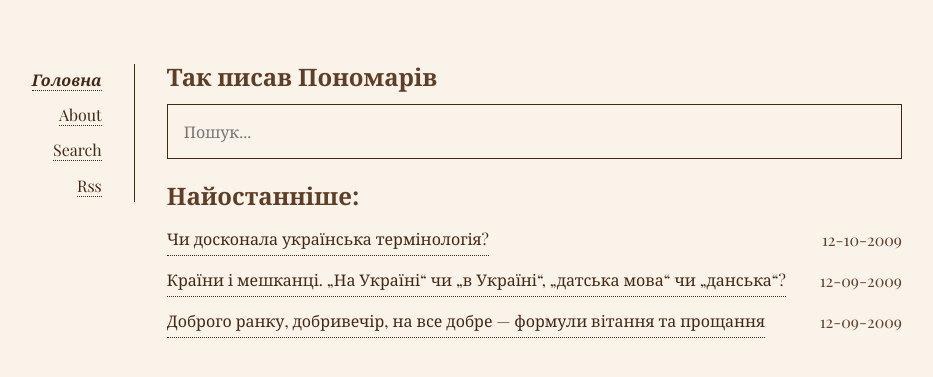
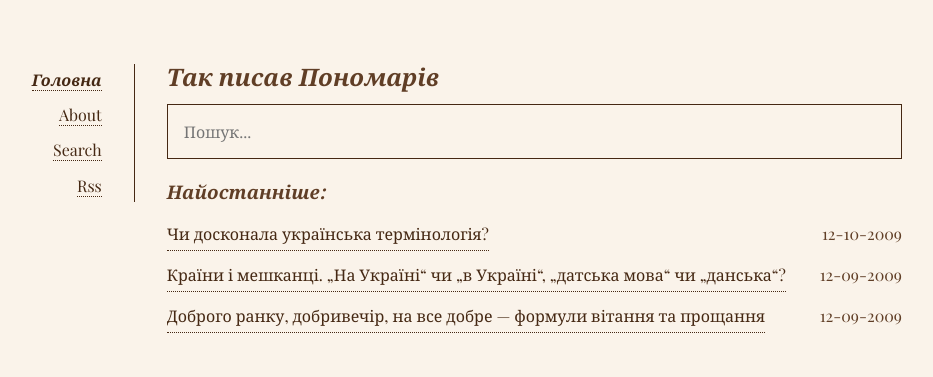
Before and after one commit to ponomariv/ponomariv.github.io, a Jekyll site: the page built from index.html, in a window 1280 px wide. Shown: the top 377 px of the page, without its empty margins (186-1119 px from the left). Built offline with Jekyll 4.4.1, drawn with Linux system fonts in a browser that asks for light colours; some web fonts are replaced.

```diff
--- a/index.html
+++ b/index.html
@@ -4,8 +4,7 @@ layout: default
 
 
 <section class="posts">
-
-<h1>Так писав Пономарів</h1>
+<h1><i>Так писав Пономарів</i></h1>
 
 <style>
 	#search-container {
@@ -52,7 +51,7 @@ SimpleJekyllSearch({
 })
 </script>
 
-<h2>Найостанніше:</h2>
+<h3><i>Найостанніше:</i></h3>
 <ul>
 {% for post in site.posts %}
 <li><a href="{{ site.baseurl }}{{ post.url }}">{{ post.title }}</a><time datetime="{{ post.date | date_to_xmlschema }}">{{ post.date | date: "%m-%d-%Y" }}</time></li>
```
